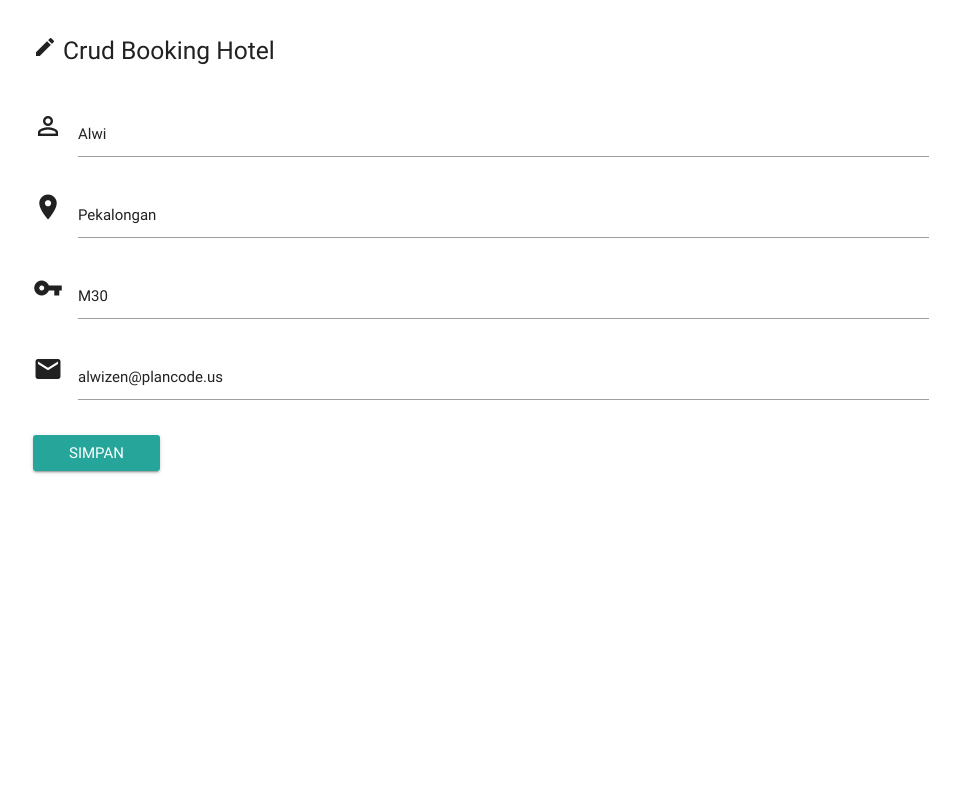
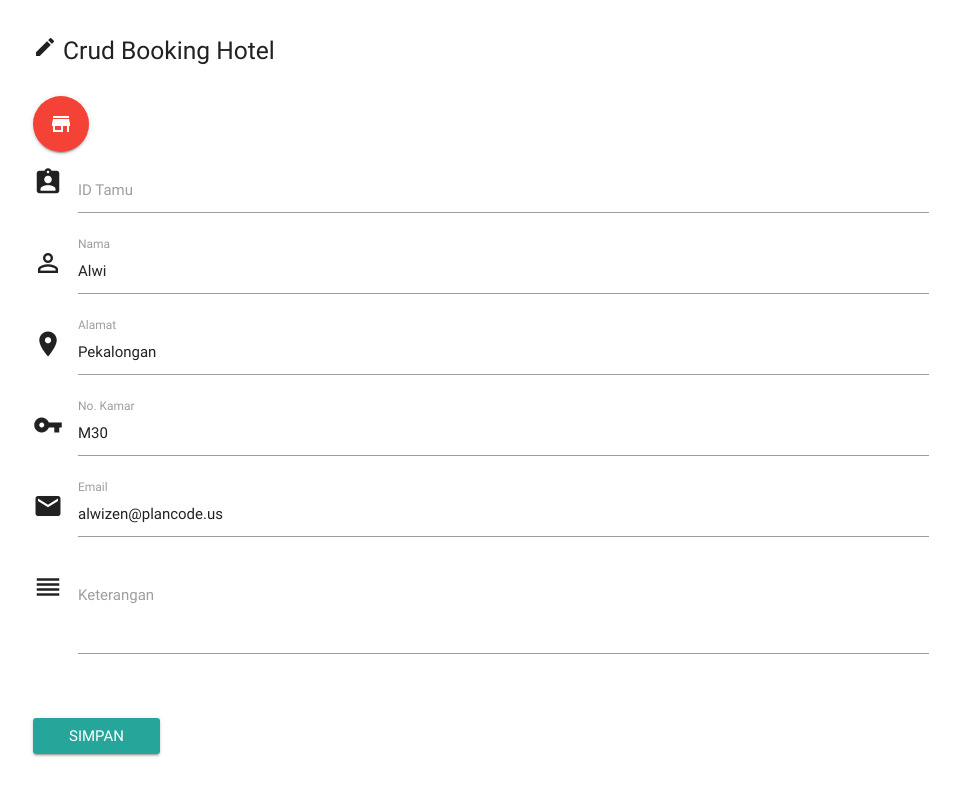
Before and after one commit to knxvt/OOP_Materialize, a PHP site: page /edit.php?id=3 in a window 1280 px wide. Shown: the whole page, without its empty margins (159-1119 px from the left). Run offline with PHP 8.4, Linux system fonts and the light colour scheme; data comes from the database, SQL or seed files in the repository; data that the repository does not hold is empty; some libraries are stand-ins or nearby versions.

Commit message:
Update edit.php

```diff
--- a/edit.php
+++ b/edit.php
@@ -2,7 +2,7 @@
 include 'database.php';
 $db = new database();
 ?>
-<!DOCTYPE HTML>
+<!DOCTYPE html>
 <html>
   <head>
     <meta http-equiv="content-type" content="text/html" />
@@ -10,50 +10,61 @@ $db = new database();
     <link href="http://fonts.googleapis.com/icon?family=Material+Icons" rel="stylesheet">
       <!--Import materialize.css-->
     <link type="text/css" rel="stylesheet" href="css/materialize.min.css"  media="screen,projection"/>
+    <meta charset="utf-8">
+    <title></title>
   </head>
   <body>
     <div class="container">
-<div class="col s12">
-</div>
-<br />
+      <div class="col s12"></div><br />
       <div class="row">
         <div class="col s12">
           <h5><b> <i class="material-icons">mode_edit</i></b> Crud Booking Hotel</h5><br />
+          <a href="index.php" title="Home" class="btn-floating btn-large waves-effect red"><i class="material-icons">store</i></a>
           <form action="proses.php?aksi=update" method="post">
             <?php
             foreach($db->edit($_GET['id']) as $data){
               ?>
               <div class="input-field">
+                <i class="material-icons prefix">assignment_ind</i>
+                <input id="icon_prefix" type="hidden" name="id" value="<?php echo $data['id']; ?>" id="id" class="validate">
+                <input id="icon_prefix" type="text" name="id_tamu" id="id_tamu" value="<?php echo $data['id_tamu']; ?>" class="validate">
+                <label for="last_name">ID Tamu </label>
+              </div>
+              <div class="input-field">
                 <i class="material-icons prefix">perm_identity</i>
                 <input id="icon_prefix" type="hidden" name="id" value="<?php echo $data['id']; ?>" id="id" class="validate">
                 <input id="icon_prefix" type="text" name="nama" id="nama" value="<?php echo $data['nama']; ?>" class="validate">
-
+                <label for="last_name">Nama </label>
               </div>
               <div class="input-field">
                 <i class="material-icons prefix">room</i>
                 <input id="icon_telephone" type="text" name="alamat" id="alamat" value="<?php echo $data['alamat']; ?>"  class="validate">
-
+                <label for="last_name">Alamat </label>
               </div>
               <div class="input-field">
                 <i class="material-icons prefix">vpn_key</i>
                 <input id="icon_telephone" type="text" name="no_kamar" id="no_kamar" value="<?php echo $data['no_kamar']; ?>"  class="validate">
+                <label for="last_name">No. Kamar</label>
               </div>
               <div class="input-field">
                 <i class="material-icons prefix">email</i>
                 <input id="icon_telephone" type="email" name="email" id="email" value="<?php echo $data['email']; ?>"  class="validate">
+                <label for="last_name">Email</label>
               </div>
-
+              <div class="input-field">
+                <i class="material-icons prefix">reorder</i>
+                <textarea id="textarea1" class="materialize-textarea" name="keterangan" value="<?php echo $data['keterangan']; ?>"></textarea>
+                <label for="textarea1">Keterangan</label>
+              </div><br>
               <div class="input-field">
                 <input class="btn waves-effect waves-light" type="submit" value="Simpan">
               </div>
               <?php } ?>
         </form>
-
       </div>
     </div>
-
   </div>
-<script type="text/javascript" src="js/jquery-2.1.4.min.js"></script>
+    <script type="text/javascript" src="https://code.jquery.com/jquery-2.1.1.min.js"></script>
     <script type="text/javascript" src="js/materialize.min.js"></script>
   </body>
 </html>
```
Lines whose indentation alone changed are shown as unchanged.
